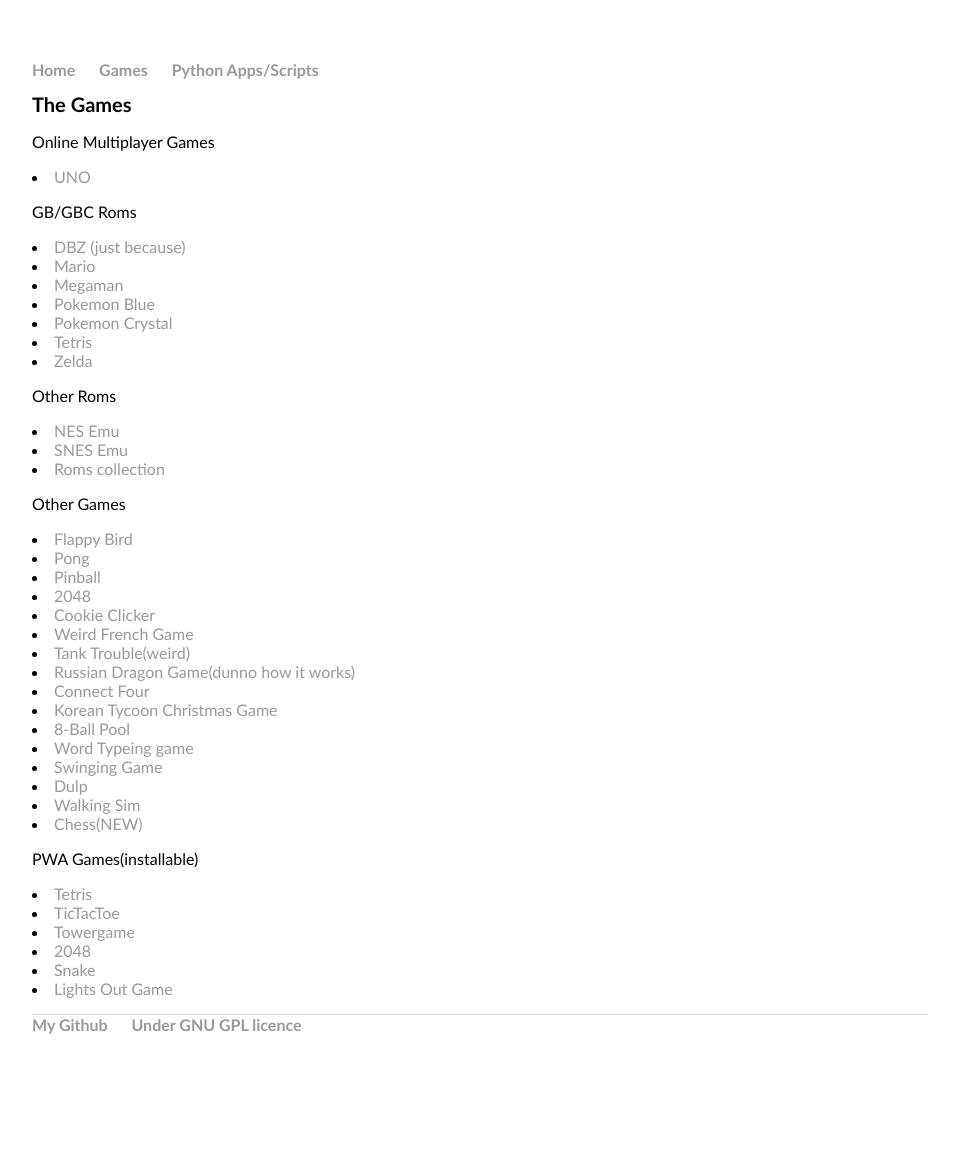
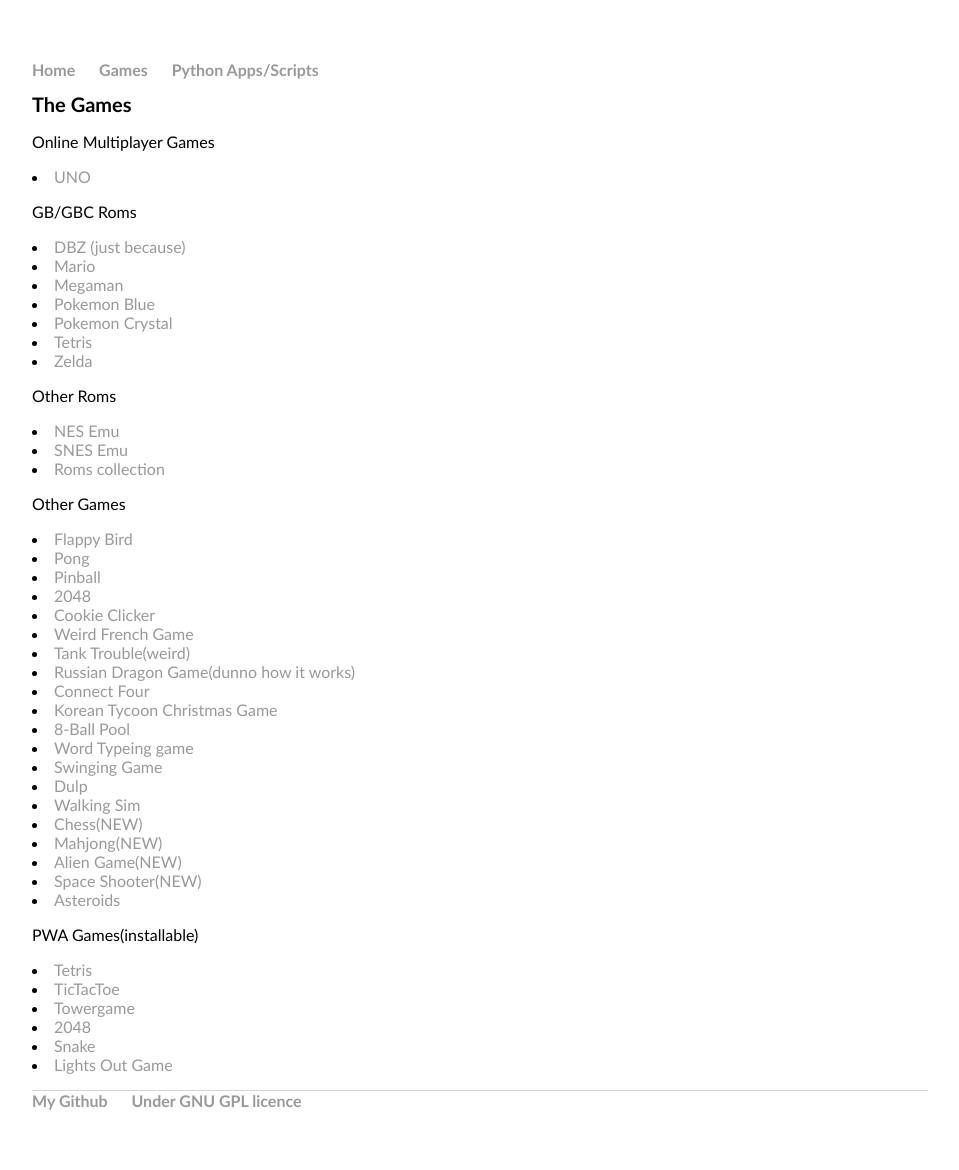
Before and after one commit to hen6003/hen6003.github.io, a Jekyll site: the page built from games/index.html, in a window 1280 px wide. Shown: the whole page, without its empty margins (160-1119 px from the left). Built offline with Jekyll 4.4.1, drawn with Linux system fonts in a browser that asks for light colours; before the commit the page ends 1094 px from its top, so only the background shows below that.

Commit message:
Update index.html

```diff
--- a/games/index.html
+++ b/games/index.html
@@ -35,6 +35,10 @@
 	<li><a href="http://dulpgame.herokuapp.com/#">Dulp</a></li>
 	<li><a href="https://minkcv.github.io/fps/">Walking Sim</a></li>
 	<li><a href="https://codepen.io/juliangarnier/full/BsIih">Chess(NEW)</a></li>
+	<li><a href="http://greenmahjong.daniel-beck.org/">Mahjong(NEW)</a></li>
+	<li><a href="http://dave-and-mike.github.io/game-off-2012/">Alien Game(NEW)</a></li>
+	<li><a href="http://cykod.github.io/AlienInvasion/">Space Shooter(NEW)</a></li>
+	<li><a href="http://www.dougmcinnes.com/html-5-asteroids">Asteroids</a></li>
 	<p>PWA Games(installable)</p>
 	<li><a href="https://ytiurin.github.io/tetris/index.html">Tetris</a></li>
 	<li><a href="https://tmaiadev-tictactoe.netlify.com/">TicTacToe</a></li>
```
